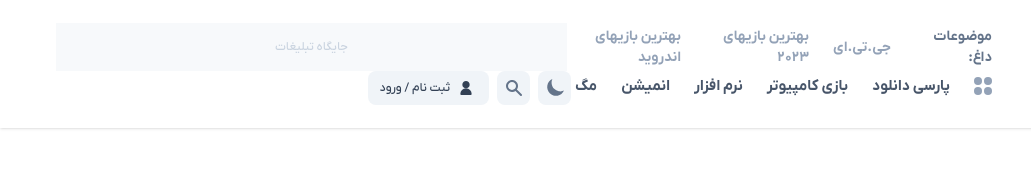
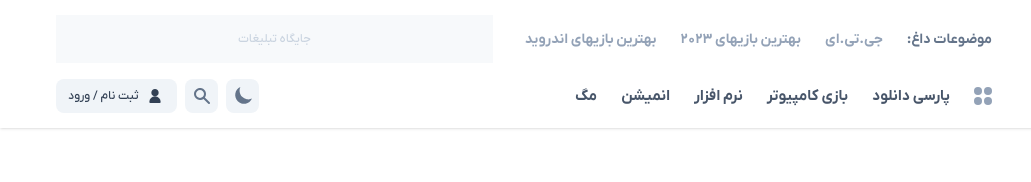
Before and after one commit to zeynabmvs/par30dl_static, a website: page index.html in a window 1280 px wide. Shown: the full height of the page, 0-1031 px from the left. Drawn offline with Linux system fonts and the light colour scheme.

Commit message:
header desktop done

```diff
--- a/index.html
+++ b/index.html
@@ -18,12 +18,11 @@
 
     <!-- header-desktop  -->
     <header class="bg-white shadow-base flex justify-center items-center">
-        <div class="flex h-32 items-center gap-11 w-full px-14">
+        <div class="flex items-center gap-11 w-full h-32 px-14">
             <a href="#" class="grow-0"><img src="assets/img/logo.png" alt="Par30dl"></a>
 
-            <div class="grow py-4 gap-4">
-                <div class="flex justify-between">
-
+            <div class="grow flex flex-col gap-4 py-4">
+                <div class="flex justify-between gap-8">
                     <!-- top bar -->
                     <div class="inline-flex gap-6 justify-between items-center text-sm font-bold ">
                         <span class="text-slate-500">موضوعات داغ:</span>
@@ -35,16 +34,17 @@
                     </div>
 
                     <!-- adv baner -->
-                    <div class="bg-slate-50 w-[60%] h-12 flex items-center justify-center text-slate-300 font-medium text-xs">
+                    <div class="bg-slate-50 max-w-[60%] h-12 flex items-center justify-center text-slate-300 font-medium text-xs flex-auto">
                             جایگاه تبلیغات
                     </div>
                 </div>
 
-                <div>
+                <div class="flex items-center justify-between">
                     <!-- nav -->
                     <div class="inline-flex gap-6 justify-between items-center">
+
                         <!-- menu toggle -->
-                        <span>
+                        <span class="cursor-pointer">
                             <svg width="18" height="20" viewBox="0 0 18 20" fill="none"
                                 xmlns="http://www.w3.org/2000/svg">
                                 <circle cx="4" cy="5" r="4" fill="#93A2B7" />
```
Also changed, not shown: notes.md (+4 -1 lines), dist/style.css.
